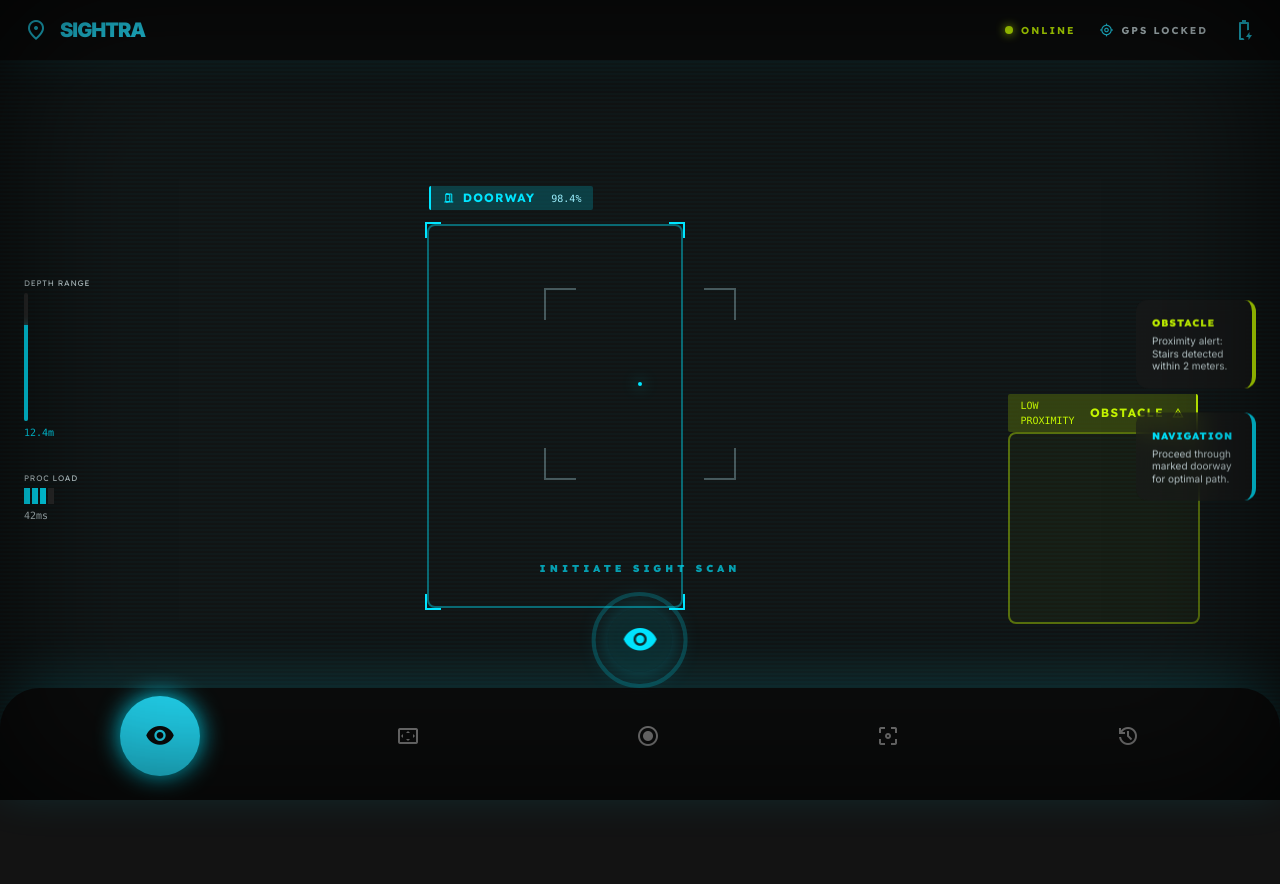
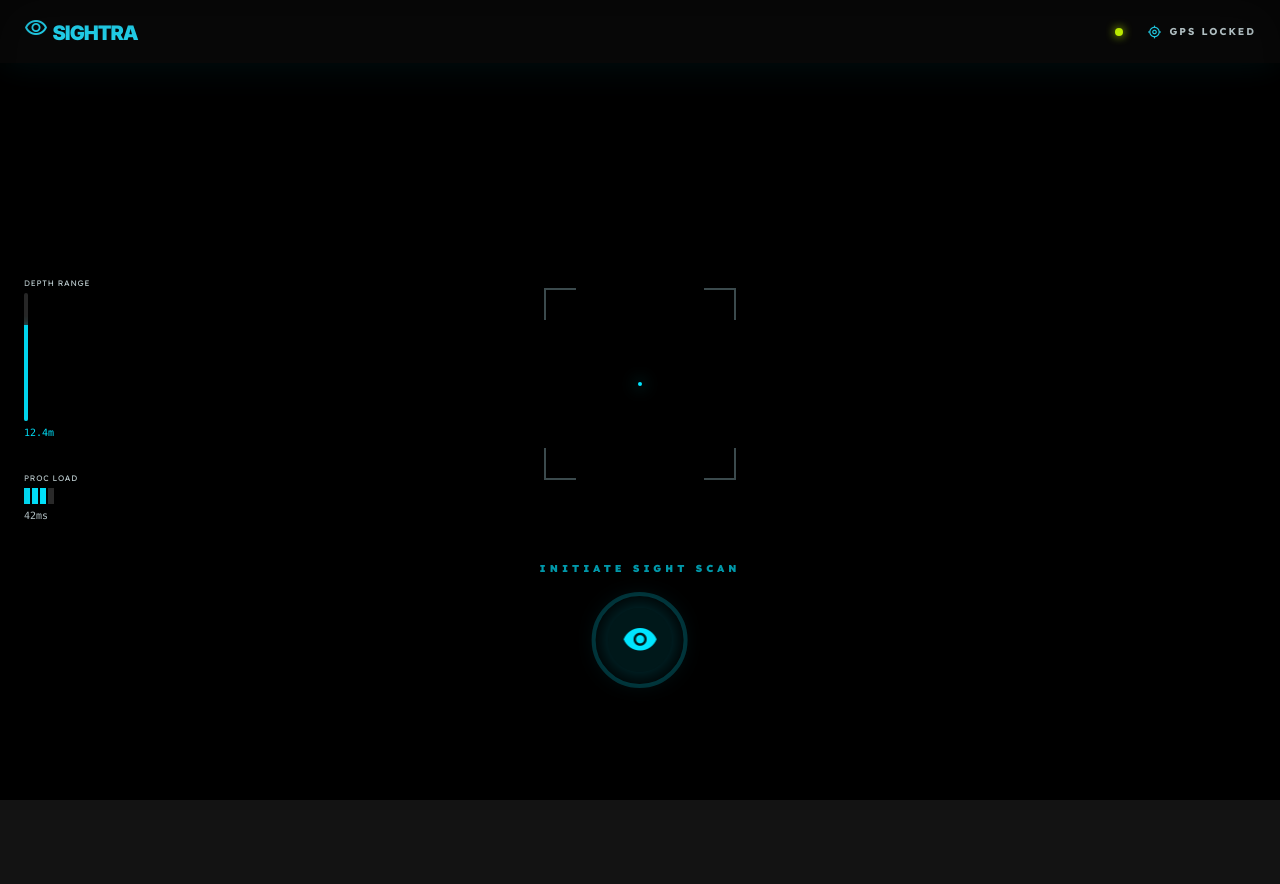
Before and after one commit to Sauti-Yetu/sightra, a Django app: page /vision/ in a window 1280 px wide. Run offline with Django 5.2, Linux system fonts and the light colour scheme; parts of the project's set-up code (start-up, migrations or seed data) failed here and were passed over; some libraries are stand-ins or nearby versions.

Commit message:
feat: implement vision interface with YOLOv8 integration and HUD components

```diff
--- a/sightra/templates/vision.html
+++ b/sightra/templates/vision.html
@@ -111,27 +111,27 @@
 <body
     class="bg-background text-on-surface font-body overflow-hidden selection:bg-primary-container selection:text-on-primary-container">
     <!-- Live Camera Feed (Background Canvas) -->
-    <div class="fixed inset-0 z-0">
-        <video id="cameraElement" class="w-full h-full object-cover grayscale brightness-50" autoplay playsinline></video>
+    <div class="fixed inset-0 z-0 bg-black">
+        <video id="cameraElement" class="w-full h-full object-cover" autoplay playsinline></video>
         <canvas id="canvasElement" style="display:none;"></canvas>
-        <div class="absolute inset-0 bg-neutral-950/20 scanline pointer-events-none"></div>
     </div>
     <!-- UI Overlay Layer -->
     <div class="relative z-10 h-screen flex flex-col justify-between">
         <!-- Shared Component: TopAppBar -->
         <header
             class="fixed top-0 left-0 w-full z-50 flex justify-between items-center px-6 py-4 bg-neutral-950/80 backdrop-blur-xl shadow-[0_0_40px_rgba(0,229,255,0.08)]">
-            <div class="flex items-center gap-3">
-                <span class="material-symbols-outlined text-cyan-400" data-icon="location_on">location_on</span>
-                <span
-                    class="text-cyan-400 dark:text-cyan-400 font-lexend font-black tracking-tighter text-xl">SIGHTRA</span>
+            <div class="flex items-center gap-3"><a href="/">
+                    <span class="material-symbols-outlined text-cyan-400" data-icon="visibility">visibility</span>
+                    <span
+                        class="text-cyan-400 dark:text-cyan-400 font-lexend font-black tracking-tighter text-xl">SIGHTRA</span>
+                </a>
             </div>
             <!-- AI Status Indicators -->
             <div class="flex items-center gap-6">
                 <div class="flex items-center gap-2">
                     <div class="w-2 h-2 rounded-full bg-secondary-container shadow-[0_0_10px_#C3F400]"></div>
-                    <span
-                        class="font-headline text-[10px] tracking-[0.2em] font-bold text-secondary-fixed uppercase">ONLINE</span>
+                    <!-- <span
+                        class="font-headline text-[10px] tracking-[0.2em] font-bold text-secondary-fixed uppercase">ONLINE</span> -->
                 </div>
                 <div class="flex items-center gap-2">
                     <span class="material-symbols-outlined text-cyan-400 text-sm" data-icon="gps_fixed">gps_fixed</span>
@@ -139,41 +139,13 @@
                         class="font-headline text-[10px] tracking-[0.2em] font-bold text-on-surface-variant uppercase">GPS
                         LOCKED</span>
                 </div>
-                <span class="material-symbols-outlined text-cyan-400 hover:opacity-80 transition-opacity"
-                    data-icon="battery_charging_full">battery_charging_full</span>
+                <!-- <span class="material-symbols-outlined text-cyan-400 hover:opacity-80 transition-opacity"
+                    data-icon="battery_charging_full">battery_charging_full</span> -->
             </div>
         </header>
         <!-- Perception Bounding Boxes (Main Canvas) -->
-        <main class="flex-1 relative mt-16 mb-24 overflow-hidden pointer-events-none">
-            <!-- Bounding Box: DOORWAY -->
-            <div class="absolute top-1/4 left-1/3 w-64 h-96 border-2 border-primary-container/40 rounded-lg">
-                <div
-                    class="absolute -top-10 left-0 bg-primary-container/20 backdrop-blur-md px-3 py-1 rounded-sm flex items-center gap-2 border-l-2 border-primary-container">
-                    <span class="material-symbols-outlined text-primary-container text-xs"
-                        data-icon="door_open">door_open</span>
-                    <span class="font-headline text-xs font-bold tracking-widest text-primary-container">DOORWAY</span>
-                    <span class="text-[10px] font-mono text-primary-fixed ml-2">98.4%</span>
-                </div>
-                <!-- Corner Reticles -->
-                <div class="absolute -top-1 -left-1 w-4 h-4 border-t-2 border-l-2 border-primary-container"></div>
-                <div class="absolute -top-1 -right-1 w-4 h-4 border-t-2 border-r-2 border-primary-container"></div>
-                <div class="absolute -bottom-1 -left-1 w-4 h-4 border-b-2 border-l-2 border-primary-container"></div>
-                <div class="absolute -bottom-1 -right-1 w-4 h-4 border-b-2 border-r-2 border-primary-container"></div>
-            </div>
-            <!-- Bounding Box: OBSTACLE -->
-            <div class="absolute bottom-20 right-20 w-48 h-48 border-2 border-secondary-container/40 rounded-lg">
-                <div
-                    class="absolute -top-10 right-0 bg-secondary-container/20 backdrop-blur-md px-3 py-1 rounded-sm flex items-center gap-2 border-r-2 border-secondary-container">
-                    <span class="text-[10px] font-mono text-secondary-fixed mr-2">LOW PROXIMITY</span>
-                    <span
-                        class="font-headline text-xs font-bold tracking-widest text-secondary-container uppercase">OBSTACLE</span>
-                    <span class="material-symbols-outlined text-secondary-container text-xs"
-                        data-icon="warning">warning</span>
-                </div>
-                <!-- Pulsing Glow -->
-                <div class="absolute inset-0 bg-secondary-container/5 animate-pulse"></div>
-            </div>
-            <!-- Center Viewport Guide -->
+        <main id="dynamic-boxes" class="flex-1 relative mt-16 mb-24 overflow-hidden pointer-events-none">
+            <!-- Center Viewport Guide (Static fallback) -->
             <div class="absolute inset-0 flex items-center justify-center">
                 <div class="relative w-48 h-48 flex items-center justify-center">
                     <div class="absolute top-0 left-0 w-8 h-8 border-t-2 border-l-2 border-primary/30"></div>
@@ -188,7 +160,7 @@
         <footer class="relative z-20">
             <!-- Large Trigger Button -->
             <div class="absolute bottom-28 left-1/2 -translate-x-1/2 flex flex-col items-center gap-4">
-                <span
+                <span id="scanLabel"
                     class="font-headline text-[10px] tracking-[0.4em] font-black text-primary-container animate-pulse uppercase">INITIATE
                     SIGHT SCAN</span>
                 <button id="scanBtn"
@@ -205,36 +177,6 @@
                     </div>
                 </button>
             </div>
-            <!-- Shared Component: BottomNavBar -->
-            <nav
-                class="fixed bottom-0 left-0 w-full z-50 flex justify-around items-center px-8 bg-neutral-950/80 backdrop-blur-2xl rounded-t-[2.5rem] pb-8 pt-4 shadow-[0_-10px_50px_rgba(0,229,255,0.15)]">
-                <!-- Visibility (Active) -->
-                <div
-                    class="flex items-center justify-center bg-cyan-400 text-neutral-950 rounded-full w-16 h-16 scale-125 shadow-[0_0_20px_#00E5FF] active:scale-90 duration-300 ease-out cursor-pointer">
-                    <span class="material-symbols-outlined" data-icon="visibility"
-                        style="font-variation-settings: 'FILL' 1;">visibility</span>
-                </div>
-                <!-- Explore -->
-                <div
-                    class="flex items-center justify-center text-neutral-500 w-12 h-12 hover:text-cyan-300 transition-all active:scale-90 duration-300 cursor-pointer">
-                    <span class="material-symbols-outlined" data-icon="settings_overscan">settings_overscan</span>
-                </div>
-                <!-- Record (Special Visual) -->
-                <div
-                    class="flex items-center justify-center text-neutral-500 w-12 h-12 hover:text-cyan-300 transition-all active:scale-90 duration-300 cursor-pointer">
-                    <span class="material-symbols-outlined" data-icon="radio_button_checked">radio_button_checked</span>
-                </div>
-                <!-- Focus -->
-                <div
-                    class="flex items-center justify-center text-neutral-500 w-12 h-12 hover:text-cyan-300 transition-all active:scale-90 duration-300 cursor-pointer">
-                    <span class="material-symbols-outlined" data-icon="filter_center_focus">filter_center_focus</span>
-                </div>
-                <!-- History -->
-                <div
-                    class="flex items-center justify-center text-neutral-500 w-12 h-12 hover:text-cyan-300 transition-all active:scale-90 duration-300 cursor-pointer">
-                    <span class="material-symbols-outlined" data-icon="history">history</span>
-                </div>
-            </nav>
         </footer>
         <!-- HUD Side Metrics -->
         <aside class="fixed left-6 top-1/2 -translate-y-1/2 flex flex-col gap-8 pointer-events-none">
@@ -257,75 +199,176 @@
             </div>
         </aside>
         <!-- Right Side Alerts -->
-        <aside class="fixed right-6 top-1/2 -translate-y-1/2 flex flex-col items-end gap-6 pointer-events-none">
-            <div
-                class="bg-surface-container-low/60 backdrop-blur-md p-4 rounded-xl border-r-4 border-secondary-container max-w-[120px]">
-                <p class="font-headline text-[10px] font-black text-secondary-container mb-1 tracking-widest">OBSTACLE
-                </p>
-                <p class="font-body text-[10px] leading-tight text-on-surface-variant">Proximity alert: Stairs detected
-                    within 2 meters.</p>
-            </div>
-            <div
-                class="bg-surface-container-low/60 backdrop-blur-md p-4 rounded-xl border-r-4 border-primary-container max-w-[120px]">
-                <p class="font-headline text-[10px] font-black text-primary-container mb-1 tracking-widest">NAVIGATION
-                </p>
-                <p class="font-body text-[10px] leading-tight text-on-surface-variant">Proceed through marked doorway
-                    for optimal path.</p>
-            </div>
+        <aside id="dynamic-alerts"
+            class="fixed right-6 top-1/2 -translate-y-1/2 flex flex-col items-end gap-6 pointer-events-none">
+            <!-- Dynamic alerts go here -->
         </aside>
     </div>
     <!-- UI Overlay for Vignette -->
-    <div class="fixed inset-0 pointer-events-none shadow-[inset_0_0_150px_rgba(0,0,0,0.8)] z-20"></div>
+    <div class="fixed inset-0 pointer-events-none shadow-[inset_0_0_50px_rgba(0,0,0,0.5)] z-20"></div>
 
     <script>
         const video = document.getElementById('cameraElement');
         const canvas = document.getElementById('canvasElement');
         const scanBtn = document.getElementById('scanBtn');
+        const scanLabel = document.getElementById('scanLabel');
+        let isScanning = false;
+        let streamRef = null;
 
-        // Request camera access
-        navigator.mediaDevices.getUserMedia({ video: { facingMode: "environment" } })
-            .then(stream => {
-                video.srcObject = stream;
-            })
-            .catch(err => {
-                console.error("Error accessing camera: ", err);
-                alert("Please enable camera access for SIGHTRA to work properly.");
-            });
+        async function startCamera() {
+            try {
+                streamRef = await navigator.mediaDevices.getUserMedia({ video: { facingMode: "environment" } });
+                video.srcObject = streamRef;
+                video.play().catch(e => console.log("Play error: ", e));
+            } catch (err) {
+                console.warn("Environment camera failed, trying default camera...", err);
+                try {
+                    streamRef = await navigator.mediaDevices.getUserMedia({ video: true });
+                    video.srcObject = streamRef;
+                    video.play().catch(e => console.log("Play error: ", e));
+                } catch (fallbackErr) {
+                    console.error("Error accessing camera: ", fallbackErr);
+                    alert("Please enable camera access for SIGHTRA to work properly.");
+                }
+            }
+        }
+
+        // Function to stop camera
+        function stopCamera() {
+            if (streamRef) {
+                streamRef.getTracks().forEach(track => track.stop());
+                streamRef = null;
+                video.srcObject = null;
+            }
+        }
+
+        // Request initial camera access to show feed before scanning
+        startCamera();
 
         // Handle Scan Button Click
-        scanBtn.addEventListener('click', async () => {
+        scanBtn.addEventListener('click', () => {
+            isScanning = !isScanning;
+
+            if (isScanning) {
+                // Ensure camera is running
+                if (!streamRef) startCamera();
+                scanLabel.innerText = "STOP SIGHT SCAN";
+                scanLabel.classList.replace('text-primary-container', 'text-error');
+                scanBtn.querySelector('.backdrop-blur-2xl').classList.replace('bg-primary-container/10', 'bg-error/20');
+                scanBtn.querySelector('.material-symbols-outlined').style.color = '#ffb4ab';
+                captureAndAnalyze();
+            } else {
+                scanLabel.innerText = "INITIATE SIGHT SCAN";
+                scanLabel.classList.replace('text-error', 'text-primary-container');
+                scanBtn.querySelector('.backdrop-blur-2xl').classList.replace('bg-error/20', 'bg-primary-container/10');
+                scanBtn.querySelector('.material-symbols-outlined').style.color = '';
+
+                window.speechSynthesis.cancel();
+                clearDynamicUI();
+                stopCamera();
+            }
+        });
+
+        function clearDynamicUI() {
+            document.getElementById('dynamic-boxes').innerHTML = `
+            <div class="absolute inset-0 flex items-center justify-center">
+                <div class="relative w-48 h-48 flex items-center justify-center">
+                    <div class="absolute top-0 left-0 w-8 h-8 border-t-2 border-l-2 border-primary/30"></div>
+                    <div class="absolute top-0 right-0 w-8 h-8 border-t-2 border-r-2 border-primary/30"></div>
+                    <div class="absolute bottom-0 left-0 w-8 h-8 border-b-2 border-l-2 border-primary/30"></div>
+                    <div class="absolute bottom-0 right-0 w-8 h-8 border-b-2 border-r-2 border-primary/30"></div>
+                    <div class="w-1 h-1 bg-primary-container rounded-full shadow-[0_0_15px_#00E5FF]"></div>
+                </div>
+            </div>`;
+            document.getElementById('dynamic-alerts').innerHTML = '';
+        }
+
+        async function captureAndAnalyze() {
+            if (!isScanning) return;
+
             // Draw current frame to canvas
-            canvas.width = video.videoWidth;
-            canvas.height = video.videoHeight;
-            canvas.getContext('2d').drawImage(video, 0, 0);
+            canvas.width = video.videoWidth || 640;
+            canvas.height = video.videoHeight || 480;
+            if (canvas.width > 0 && canvas.height > 0) {
+                canvas.getContext('2d').drawImage(video, 0, 0);
+            }
 
-            // Get base64 string
-            const frameData = canvas.toDataURL('image/jpeg');
+            const frameData = canvas.toDataURL('image/jpeg', 0.5); // Compressing simple frame
 
-            // Send to backend
             try {
                 const response = await fetch('/api/navigation/stream/', {
                     method: 'POST',
-                    headers: {
-                        'Content-Type': 'application/json',
-                    },
+                    headers: { 'Content-Type': 'application/json' },
                     body: JSON.stringify({
                         frame_data: frameData,
-                        text_prompt: "Describe the path ahead."
+                        text_prompt: "Describe any obstacles or pathways ahead."
                     })
                 });
 
                 const data = await response.json();
 
-                // Read out the text response via the browser's TTS as a fallback or if audio_url is not ready
+                if (!isScanning) return; // check again after await
+
+                updateDynamicUI(data.metadata);
+
                 if (data.analysis_text) {
                     const speech = new SpeechSynthesisUtterance(data.analysis_text);
+                    speech.onend = () => { if (isScanning) requestAnimationFrame(captureAndAnalyze); };
+                    speech.onerror = () => { if (isScanning) setTimeout(captureAndAnalyze, 1000); };
                     window.speechSynthesis.speak(speech);
+                } else {
+                    setTimeout(captureAndAnalyze, 1000);
                 }
             } catch (err) {
                 console.error("Error sending frame: ", err);
+                if (isScanning) setTimeout(captureAndAnalyze, 3000);
             }
-        });
+        }
+
+        function updateDynamicUI(metadata) {
+            const boxesContainer = document.getElementById('dynamic-boxes');
+            const alertsContainer = document.getElementById('dynamic-alerts');
+
+            clearDynamicUI(); // Reset center guide
+
+            if (!metadata || !metadata.objects) return;
+
+            metadata.objects.forEach((obj, idx) => {
+                const isObstacle = obj.label !== 'door';
+                const theme = isObstacle ? 'secondary' : 'primary';
+                const confPercent = Math.round(obj.confidence * 100) + '%';
+
+                // Mapped coordinates (assuming standard [x,y,w,h])
+                const [x, y, w, h] = obj.box;
+                // Exaggerating sizing for visual effect if the mock values are too small
+                const displayW = w * 2.5;
+                const displayH = h * 2.5;
+
+                const boxHtml = `
+                <div class="absolute border-2 border-${theme}-container/40 rounded-lg transition-all duration-300"
+                     style="left: ${x}px; top: ${y}px; width: ${displayW}px; height: ${displayH}px;">
+                    <div class="absolute -top-10 ${isObstacle ? 'right-0 border-r-2 flex-row-reverse' : 'left-0 border-l-2'} bg-${theme}-container/20 backdrop-blur-md px-3 py-1 rounded-sm flex items-center gap-2 border-${theme}-container">
+                        ${isObstacle ? '<span class="text-[10px] font-mono text-secondary-fixed mr-2">DETECTED</span>' : ''}
+                        <span class="font-headline text-xs font-bold tracking-widest text-${theme}-container uppercase">${obj.label}</span>
+                        ${isObstacle ? '<span class="material-symbols-outlined text-secondary-container text-xs" data-icon="warning">warning</span>' : `<span class="text-[10px] font-mono text-primary-fixed ml-2">${confPercent}</span>`}
+                    </div>
+                    ${isObstacle ? '<div class="absolute inset-0 bg-secondary-container/5 animate-pulse"></div>' : `
+                        <div class="absolute -top-1 -left-1 w-4 h-4 border-t-2 border-l-2 border-primary-container"></div>
+                        <div class="absolute -top-1 -right-1 w-4 h-4 border-t-2 border-r-2 border-primary-container"></div>
+                        <div class="absolute -bottom-1 -left-1 w-4 h-4 border-b-2 border-l-2 border-primary-container"></div>
+                        <div class="absolute -bottom-1 -right-1 w-4 h-4 border-b-2 border-r-2 border-primary-container"></div>
+                    `}
+                </div>`;
+                boxesContainer.insertAdjacentHTML('beforeend', boxHtml);
+
+                const alertHtml = `
+                <div class="bg-surface-container-low/60 backdrop-blur-md p-4 rounded-xl border-r-4 border-${theme}-container max-w-[120px] animate-fade-in-right">
+                    <p class="font-headline text-[10px] font-black text-${theme}-container mb-1 tracking-widest">${obj.label.toUpperCase()}</p>
+                    <p class="font-body text-[10px] leading-tight text-on-surface-variant">Detected with ${confPercent} confidence.</p>
+                </div>`;
+                alertsContainer.insertAdjacentHTML('beforeend', alertHtml);
+            });
+        }
     </script>
 </body>
 
```
Also changed, not shown: sightra/apps/core/services.py (+6 -2 lines), sightra/apps/vision/services.py (+58 -45 lines), sightra/templates/bottom_nav.html (added, +19 -0 lines), sightra/templates/index.html (+4 -21 lines), sightra/templates/settings.html (+2 -17 lines), 1 other file.
